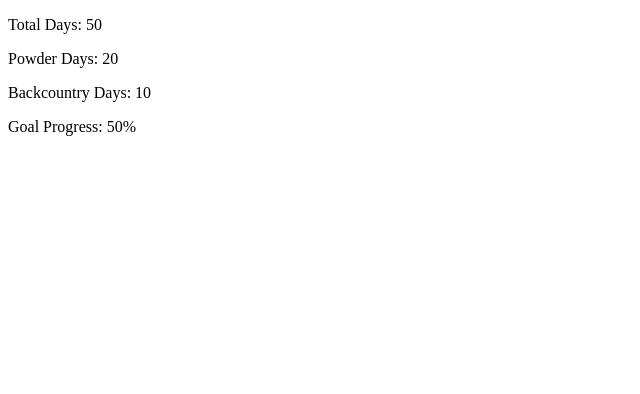
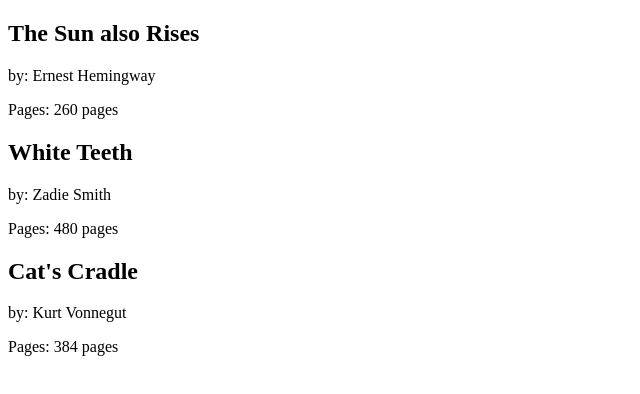
Before and after one commit to paulmcaruana/react-is-fun, a React (Create React App) app: page / in a window 1280 px wide. Shown: the top 394 px of the page, without its empty margins (0-640 px from the left). Built offline with nearby package versions, Linux system fonts and the light colour scheme.

Commit message:
Composing components

```diff
--- a/src/index.js
+++ b/src/index.js
@@ -1,49 +1,27 @@
-import React, { Component } from 'react'
+import React from 'react'
 import { render } from 'react-dom'
 
-let skiData = {
-  total: 50,
-  powder: 20,
-  backcountry: 10,
-  goal: 100
-}
-
-const getPercent = decimal => {
-  return decimal * 100 + '%'
-}
-const calcGoalProgress = (total, goal) => {
-  return getPercent(total/goal)
-}
-
-const SkiDayCounter = ({total, powder, backcountry, goal}) => {
+const Book = ({title, author, pages}) => {
   return (
     <section>
-        <div>
-          <p>Total Days: {total}</p>
-        </div>
-
-        <div>
-          <p>Powder Days: {powder}</p>
-        </div>
-
-        <div>
-          <p>Backcountry Days: {backcountry}</p>
-        </div>
-
-        <div>
-          <p>Goal Progress: {calcGoalProgress(total, goal)}</p>
-        </div>
-
-      </section>
+      <h2>{title}</h2>
+      <p>by: {author}</p>
+      <p>Pages: {pages} pages</p>
+    </section>
+  )
+}
+const Library = () => {
+  return (
+    <div>
+      <Book title="The Sun also Rises" author="Ernest Hemingway" pages={260} />
+      <Book title="White Teeth" author="Zadie Smith" pages={480} />
+      <Book title="Cat's Cradle" author="Kurt Vonnegut" pages={384} />
+    </div>
   )
 }
 
 
 render(
-  <SkiDayCounter
-    total={skiData.total}
-    powder={skiData.powder}
-    backcountry={skiData.backcountry}
-    goal={skiData.goal}/>,
+  <Library />,
   document.getElementById('root')
 )
```
